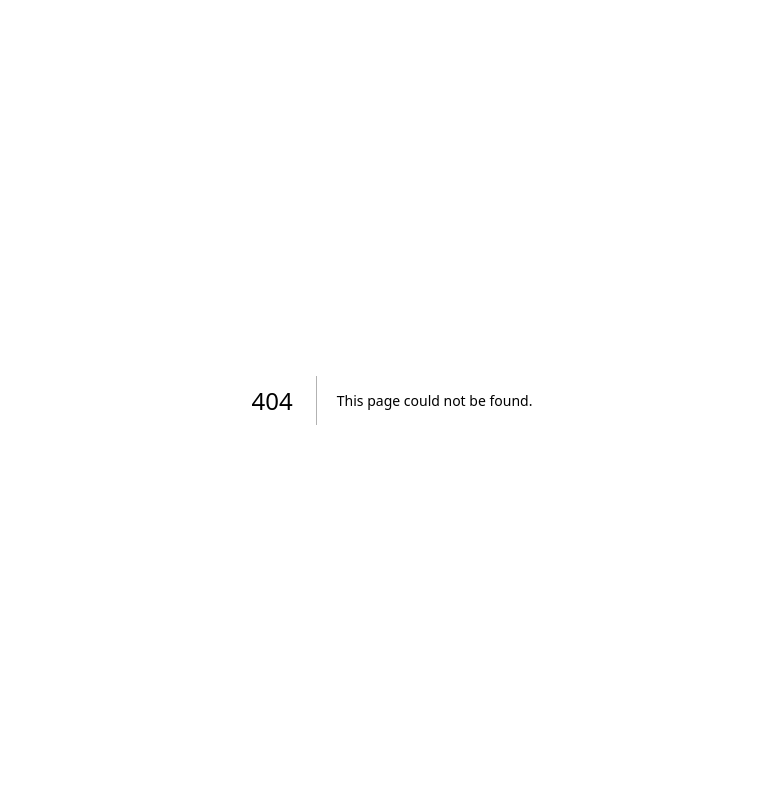
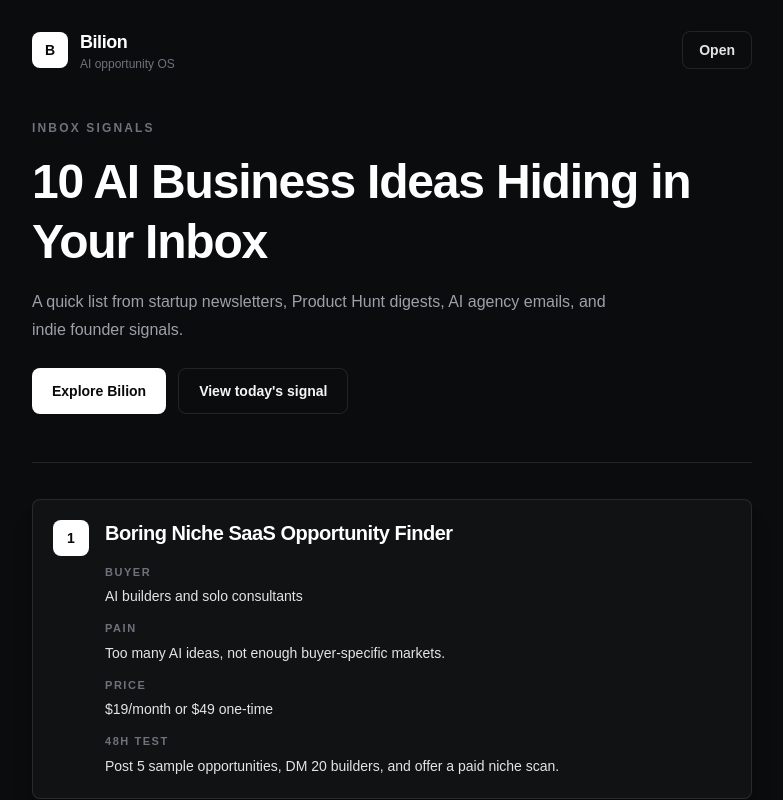
Before and after one commit to rireme33/bilion, a Next.js app: page /lead-magnet/inbox-ideas in a window 1280 px wide. Before the commit this address had no page. Shown: the top 800 px of the page, without its empty margins (248-1031 px from the left). Built offline with nearby package versions, Linux system fonts and the light colour scheme.

Commit message:
Publish inbox ideas lead magnet

```diff
--- /dev/null
+++ b/app/lead-magnet/inbox-ideas/page.tsx
@@ -0,0 +1,215 @@
+import Link from "next/link";
+
+type Idea = {
+  name: string;
+  buyer: string;
+  pain: string;
+  price: string;
+  test48h: string;
+};
+
+const ideas: Idea[] = [
+  {
+    name: "Boring Niche SaaS Opportunity Finder",
+    buyer: "AI builders and solo consultants",
+    pain: "Too many AI ideas, not enough buyer-specific markets.",
+    price: "$19/month or $49 one-time",
+    test48h: "Post 5 sample opportunities, DM 20 builders, and offer a paid niche scan.",
+  },
+  {
+    name: "Inbox-to-Opportunity Signal Extractor",
+    buyer: "Founders, agencies, and newsletter-heavy creators",
+    pain: "Useful market signals get lost before they become products.",
+    price: "$29/month or $99 setup",
+    test48h: "Ask 10 founders to paste 3 emails and review the extracted ideas.",
+  },
+  {
+    name: "AI Bookkeeping Pre-Check Assistant",
+    buyer: "Bookkeepers and small accounting firms",
+    pain: "Client files arrive messy before bookkeeping can start.",
+    price: "$49/month or $199 implementation",
+    test48h: "Run manual pre-checks on 10 messy client folders and measure time saved.",
+  },
+  {
+    name: "AI Business Skills Pack",
+    buyer: "Non-technical operators",
+    pain: "Generic AI courses do not translate into repeatable daily workflows.",
+    price: "$29 one-time or $9/month",
+    test48h: "Sell one role-specific pack and collect before/after workflow examples.",
+  },
+  {
+    name: "AI Agency Offer Builder",
+    buyer: "New AI automation agencies",
+    pain: "They can build automations, but their offers sound generic.",
+    price: "$49 one-time or $149 workshop",
+    test48h: "Run 5 offer teardown calls and ask who will pay for a refined offer pack.",
+  },
+  {
+    name: "Newsletter-to-Content Repurposer",
+    buyer: "Solo creators and B2B founders",
+    pain: "Saved newsletters rarely become consistent original content.",
+    price: "$15/month or $39 batch kit",
+    test48h: "Repurpose 3 newsletters into 15 posts for 5 creators and track usage.",
+  },
+  {
+    name: "Founder Pain Signal Tracker",
+    buyer: "Product builders researching small SaaS opportunities",
+    pain: "Founder complaints are scattered across emails, communities, and comments.",
+    price: "$25/month or $79 template",
+    test48h: "Share 25 pain signals publicly and pre-sell the scored version.",
+  },
+  {
+    name: "Product Hunt Trend Brief Generator",
+    buyer: "Indie hackers and agencies watching launch trends",
+    pain: "Launches show demand clues, but the patterns are hard to summarize.",
+    price: "$12/month or $39/month filtered",
+    test48h: "Publish 5 daily briefs and pre-sell a filtered version for one niche.",
+  },
+  {
+    name: "AI Offer Audit Checklist",
+    buyer: "Consultants selling AI services to small businesses",
+    pain: "Their offers skip buyer specificity, proof, and implementation scope.",
+    price: "$19 one-time or $99 private audit",
+    test48h: "Audit 10 public offers, post anonymized fixes, and sell 3 private audits.",
+  },
+  {
+    name: "Micro SaaS Validation Planner",
+    buyer: "Builders who want to test an idea before coding",
+    pain: "They start building before testing buyer interest or price.",
+    price: "$9 one-time or $29/month",
+    test48h: "Give the planner to 20 builders and track who completes outreach first.",
+  },
+];
+
+function ButtonLink({
+  href,
+  children,
+  variant = "primary",
+}: {
+  href: string;
+  children: React.ReactNode;
+  variant?: "primary" | "secondary";
+}) {
+  return (
+    <Link
+      href={href}
+      className={[
+        "inline-flex items-center justify-center rounded-lg px-5 py-3 text-sm font-semibold transition",
+        variant === "primary"
+          ? "bg-white text-zinc-950 hover:bg-zinc-200"
+          : "border border-white/10 text-zinc-100 hover:bg-white/[0.04]",
+      ].join(" ")}
+    >
+      {children}
+    </Link>
+  );
+}
+
+function Field({ label, value }: { label: string; value: string }) {
+  return (
+    <div>
+      <div className="text-[11px] font-semibold uppercase tracking-[0.14em] text-zinc-500">
+        {label}
+      </div>
+      <p className="mt-1 text-sm leading-6 text-zinc-200">{value}</p>
+    </div>
+  );
+}
+
+function IdeaRow({ idea, index }: { idea: Idea; index: number }) {
+  return (
+    <article className="rounded-lg border border-white/10 bg-[#111214] p-4 shadow-xl shadow-black/20 sm:p-5">
+      <div className="flex gap-3 sm:gap-4">
+        <div className="flex h-8 w-8 shrink-0 items-center justify-center rounded-lg border border-white/10 bg-white text-xs font-black text-zinc-950 sm:h-9 sm:w-9 sm:text-sm">
+          {index + 1}
+        </div>
+        <div className="min-w-0 flex-1">
+          <h2 className="text-lg font-semibold leading-snug tracking-tight text-white sm:text-xl">
+            {idea.name}
+          </h2>
+          <div className="mt-4 grid gap-3">
+            <Field label="Buyer" value={idea.buyer} />
+            <Field label="Pain" value={idea.pain} />
+            <Field label="Price" value={idea.price} />
+            <Field label="48h test" value={idea.test48h} />
+          </div>
+        </div>
+      </div>
+    </article>
+  );
+}
+
+export default function InboxIdeasLeadMagnetPage() {
+  return (
+    <main className="min-h-screen bg-[#0b0c0e] text-white">
+      <section className="mx-auto max-w-3xl px-4 py-5 sm:px-6 md:py-7">
+        <header className="flex items-center justify-between gap-4">
+          <Link href="/" className="group flex items-center gap-3">
+            <div className="flex h-9 w-9 items-center justify-center rounded-lg border border-white/10 bg-white text-sm font-black text-zinc-950">
+              B
+            </div>
+            <div>
+              <div className="text-lg font-black tracking-tight transition group-hover:text-zinc-200">
+                Bilion
+              </div>
+              <div className="text-xs text-zinc-500">AI opportunity OS</div>
+            </div>
+          </Link>
+          <Link
+            href="/app"
+            className="rounded-lg border border-white/10 px-3 py-2 text-sm font-semibold text-zinc-200 transition hover:bg-white/[0.04] sm:px-4"
+          >
+            Open
+          </Link>
+        </header>
+
+        <section className="border-b border-white/10 py-9 md:py-12">
+          <div className="text-xs font-semibold uppercase tracking-[0.18em] text-zinc-500">
+            Inbox signals
+          </div>
+          <h1 className="mt-4 text-3xl font-semibold leading-tight tracking-tight sm:text-4xl md:text-5xl">
+            10 AI Business Ideas Hiding in Your Inbox
+          </h1>
+          <p className="mt-4 max-w-xl text-sm leading-6 text-zinc-400 sm:text-base sm:leading-7">
+            A quick list from startup newsletters, Product Hunt digests, AI agency
+            emails, and indie founder signals.
+          </p>
+          <div className="mt-6 flex flex-col gap-3 sm:flex-row">
+            <ButtonLink href="/">Explore Bilion</ButtonLink>
+            <ButtonLink href="/app" variant="secondary">
+              View today&apos;s signal
+            </ButtonLink>
+          </div>
+        </section>
+
+        <section className="grid gap-3 py-7 md:py-9">
+          {ideas.map((idea, index) => (
+            <IdeaRow key={idea.name} idea={idea} index={index} />
+          ))}
+        </section>
+
+        <section className="border-t border-white/10 py-8">
+          <div className="rounded-lg border border-white/10 bg-[#111214] p-5 md:p-6">
+            <div className="grid gap-5 sm:grid-cols-[1fr_auto] sm:items-center">
+              <div>
+                <div className="text-xs font-semibold uppercase tracking-[0.18em] text-zinc-500">
+                  Built with Bilion
+                </div>
+                <p className="mt-3 text-sm leading-6 text-zinc-300">
+                  Bilion turns newsletters, startup stories, and founder signals into
+                  buildable AI business opportunities.
+                </p>
+              </div>
+              <div className="flex flex-col gap-3">
+                <ButtonLink href="/">Explore Bilion</ButtonLink>
+                <ButtonLink href="/app" variant="secondary">
+                  View today&apos;s signal
+                </ButtonLink>
+              </div>
+            </div>
+          </div>
+        </section>
+      </section>
+    </main>
+  );
+}
```
